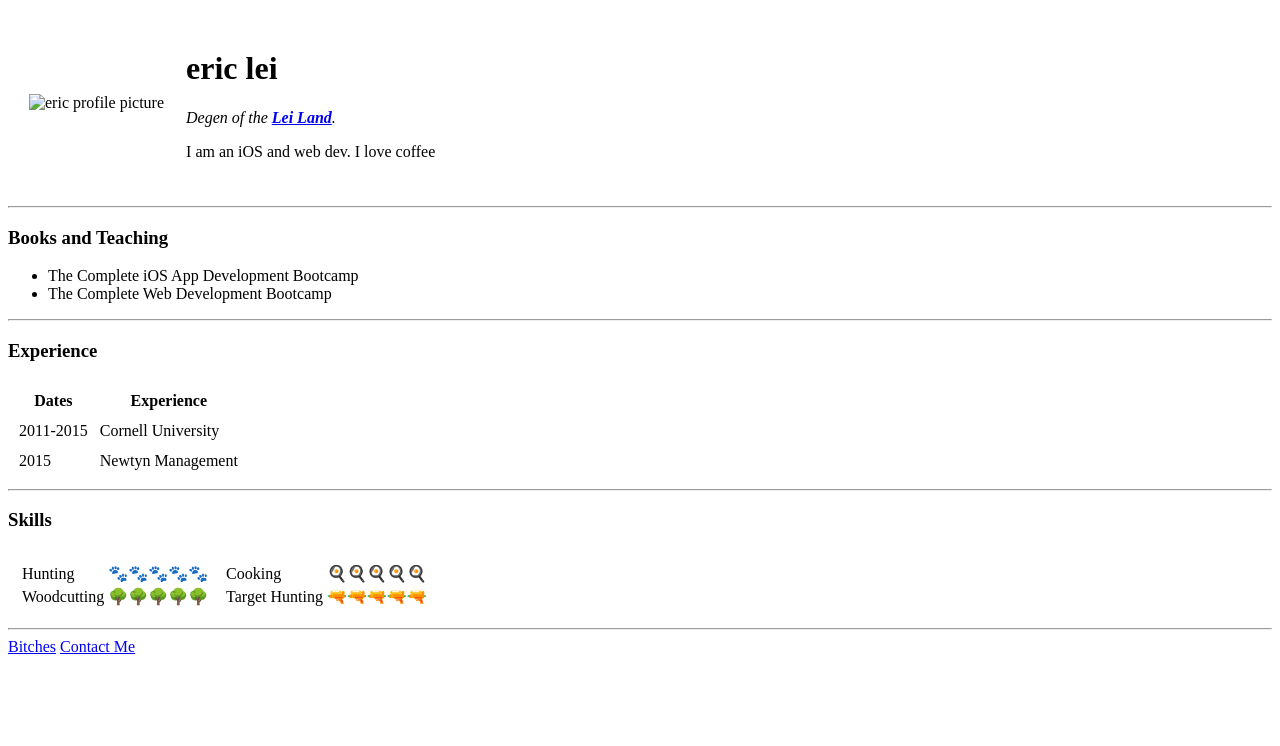
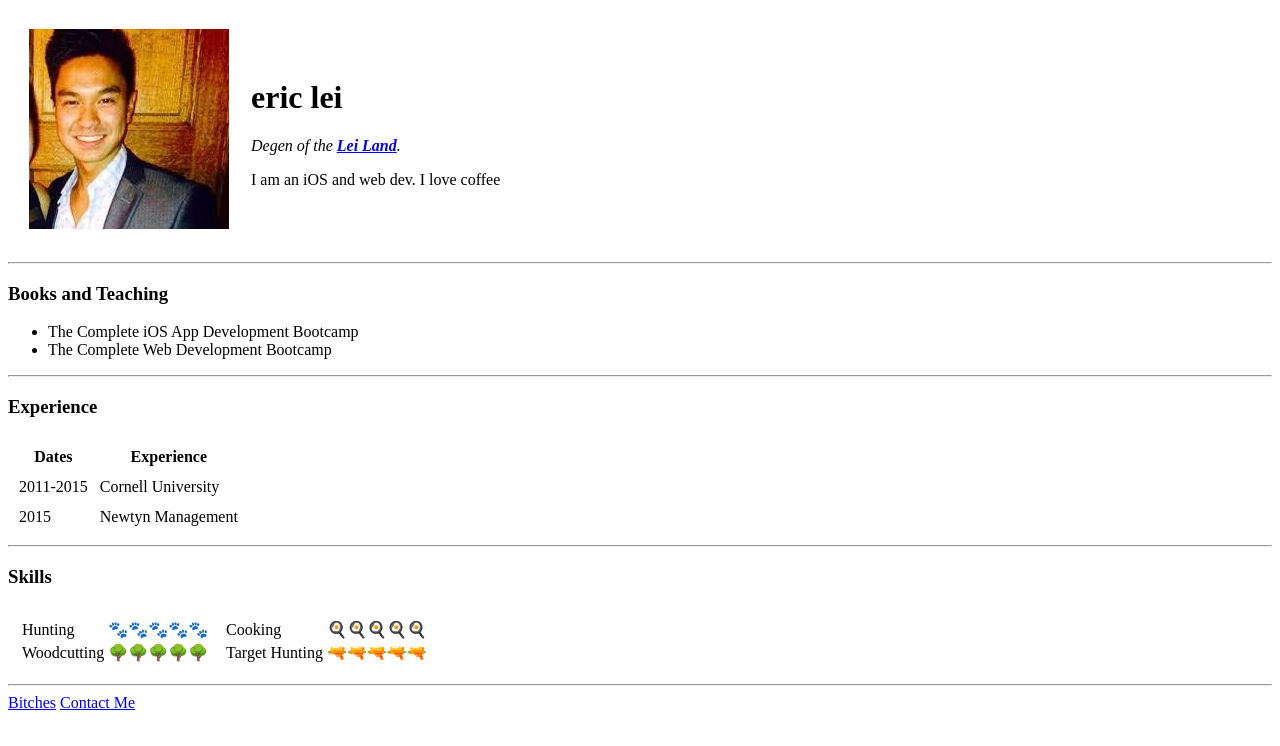
Before and after one commit to ericlei137/cv, a plain HTML site: page index.html in a window 1280 px wide. Drawn offline with Linux system fonts and the light colour scheme.

Commit message:
Update index.html

```diff
--- a/index.html
+++ b/index.html
@@ -9,7 +9,7 @@
 <body>
   <table cellspacing="20">
     <tr>
-      <td><img src="images/download.jpg" alt="eric profile picture"></td>
+      <td><img src="images/download.jpeg" alt="eric profile picture"></td>
       <td><h1>eric lei</h1>
       <p><em>Degen of the <strong><a href="https://www.facebook.com/ericlei">Lei Land</a></strong>.</em></p>
       <p>I am an iOS and web dev. I love coffee</p></td>
```
